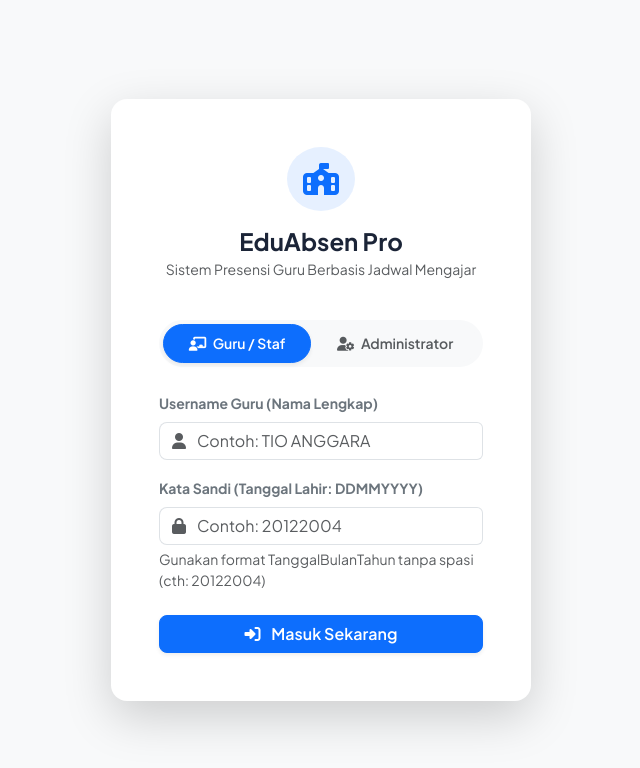
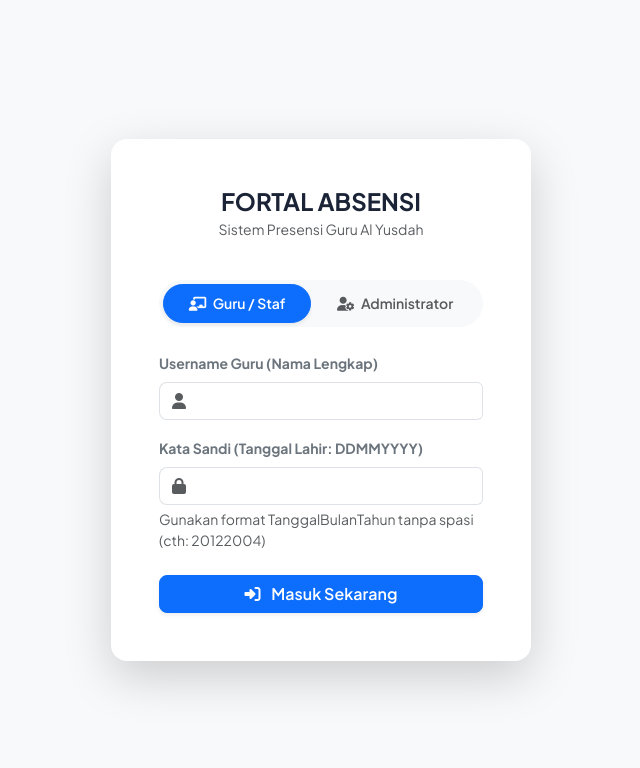
Before and after one commit to anggaracom/absensi_guru, a plain HTML site: page index.html in a window 1280 px wide. Shown: the whole page, without its empty margins (319-959 px from the left). Drawn offline with nearby package versions, Linux system fonts and the light colour scheme; some packages are replaced by stand-ins of ours; a script that the page names is missing.

Commit message:
Update index.html

```diff
--- a/index.html
+++ b/index.html
@@ -3,7 +3,7 @@
 <head>
   <meta charset="UTF-8">
   <meta name="viewport" content="width=device-width, initial-scale=1.0, maximum-scale=1.0, user-scalable=no">
-  <title>EduAbsen Pro - Sistem Presensi Guru Modern</title>
+  <title>Sistem Presensi Guru Alyusdah</title>
 
   <!-- Bootstrap 5.3 CSS -->
   <link href="https://cdn.jsdelivr.net/npm/bootstrap@5.3.3/dist/css/bootstrap.min.css" rel="stylesheet">
@@ -344,11 +344,11 @@
   <div id="loginSection" class="container-fluid min-vh-100 d-flex justify-content-center align-items-center bg-light p-3">
     <div class="card border-0 shadow-lg rounded-4 p-4 p-md-5" style="width: 100%; max-width: 420px; background: #ffffff;">
       <div class="text-center mb-4">
-        <div class="d-inline-flex p-3 rounded-circle bg-primary bg-opacity-10 text-primary mb-3">
+        <!-- <div class="d-inline-flex p-3 rounded-circle bg-primary bg-opacity-10 text-primary mb-3">
           <i class="fa-solid fa-school-flag fs-2"></i>
-        </div>
-        <h4 class="fw-bold mb-1" style="color: var(--text-dark);">EduAbsen Pro</h4>
-        <p class="text-muted small">Sistem Presensi Guru Berbasis Jadwal Mengajar</p>
+        </div> -->
+        <h4 class="fw-bold mb-1" style="color: var(--text-dark);">FORTAL ABSENSI</h4>
+        <p class="text-muted small">Sistem Presensi Guru Al Yusdah</p>
       </div>
 
       <div class="bg-light p-1 rounded-pill mb-4 d-flex">
@@ -365,7 +365,7 @@
           <label class="form-label small fw-bold text-secondary" id="loginLabelId">Username Guru (Nama Lengkap)</label>
           <div class="input-group">
             <span class="input-group-text bg-white border-end-0 text-muted rounded-start-3"><i class="fa-solid fa-user"></i></span>
-            <input type="text" id="loginIdInput" class="form-control border-start-0 ps-0 bg-white" placeholder="Contoh: TIO ANGGARA" required>
+            <input type="text" id="loginIdInput" class="form-control border-start-0 ps-0 bg-white" placeholder="" required>
           </div>
         </div>
 
@@ -373,7 +373,7 @@
           <label class="form-label small fw-bold text-secondary" id="loginLabelPassword">Kata Sandi (Tanggal Lahir: DDMMYYYY)</label>
           <div class="input-group">
             <span class="input-group-text bg-white border-end-0 text-muted rounded-start-3"><i class="fa-solid fa-lock"></i></span>
-            <input type="password" id="loginPasswordInput" class="form-control border-start-0 ps-0 bg-white" placeholder="Contoh: 20122004" required>
+            <input type="password" id="loginPasswordInput" class="form-control border-start-0 ps-0 bg-white" placeholder="" required>
           </div>
           <div class="form-text small">Gunakan format TanggalBulanTahun tanpa spasi (cth: 20122004)</div>
         </div>
```
